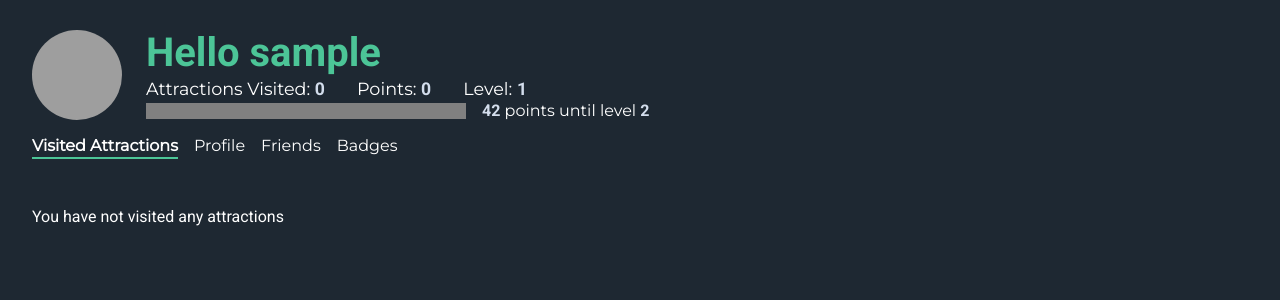
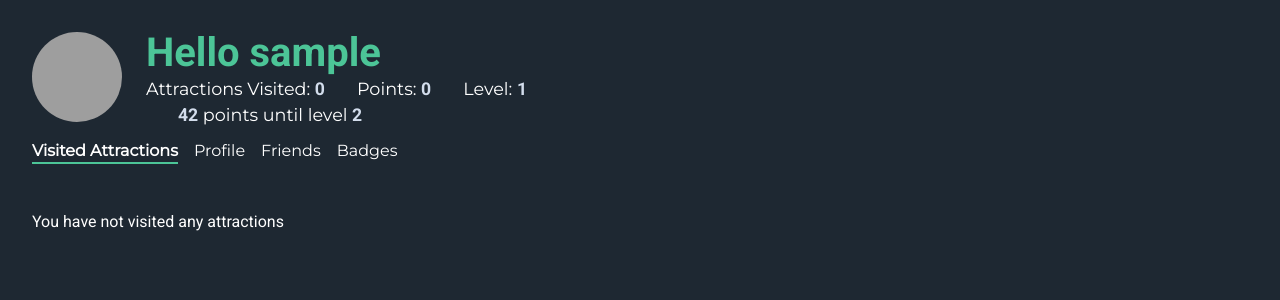
Before and after one commit to madeleinewoodbury/arctic-sprint-solutions, a Flask app: page /auth/profile in a window 1280 px wide. Shown: the part 51-351 px from the top of the page. Run offline with Flask 3, Linux system fonts and the light colour scheme; the visitor is signed in with stand-in values (Sample User, id 1); data comes from the database, SQL or seed files in the repository; data that the repository does not hold is empty; grey boxes are pictures that could not be loaded.

Commit message:
Adjust styling to maintain the look

```diff
--- a/app/auth/templates/friends.html
+++ b/app/auth/templates/friends.html
@@ -109,7 +109,7 @@
                     <th>{{ _("Username") }}</th>
                     <th class="hide-sm">{{ _("Visited Attractions") }}</th>
                     <th>{{ _("Points") }}</th>
-                    <th>{{ _("Level") }}</th>
+                    <th class="hide-sm">{{ _("Level") }}</th>
                     <th></th>
                 </tr>
             </thead>
@@ -126,7 +126,7 @@
                     </td>
                     <td class="hide-sm">{{ friend.visited|length }}</td>
                     <td>{{ friend.points }}</td>
-                    <td>{{ friend.level }}</td>
+                    <td class="hide-sm">{{ friend.level }}</td>
                     <td>
                         <form class="remove-friend-form" method="POST"
                             action="{{ url_for('auth.remove_friend', user_id=friend.user.id) }}">
--- a/app/static/css/friends.css
+++ b/app/static/css/friends.css
@@ -258,7 +258,7 @@ form.request-form {
 
 @media (min-width: 576px) {
   .scoreboard tr {
-    grid-template-columns: 2fr 1fr 1fr 1fr;
+    grid-template-columns: 2fr 1fr 1fr 1fr 1fr;
   }
 
   .scoreboard .friend-info {
@@ -272,7 +272,7 @@ form.request-form {
 
 @media (min-width: 768px) {
   .scoreboard tr {
-    grid-template-columns: 2fr 1fr 1fr 1fr;
+    grid-template-columns: 2fr 1fr 1fr 1fr 1fr;
   }
 }
 
--- a/app/static/css/profile.css
+++ b/app/static/css/profile.css
@@ -15,45 +15,6 @@
   gap: 1rem;
   color: var(--white);
 }
-
-
-.progress-container {
-  display: flex;
-  align-items: center;
-}
-
-.progress-container .progress-label {
-  position: static;
-  left: auto;
-  top: auto;
-  transform: none;
-  background-color: transparent;
-  padding: 0;
-  gap: .25rem;
-  font-size: 1rem;
-  font-family: var(--secondary-font);
-  margin-right: 1rem;
-}
-
-.progress-container .progress-text {
-  gap: .25rem;
-  font-size: 1rem;
-  font-family: var(--secondary-font);
-  margin-left: 1rem;
-}
-
-.progress-container .progress-text strong {
-  font-family: var(--main-font);
-  color: var(--bg-light);
-}
-
-.progress-bar {
-  width: 20rem;
-  height: 1rem;
-  background-color: #f0f0f0; /* Background color */
-  border-radius: 10px;
-}
-
 
 .profile .top .gravatar-img {
   width: 75px;
@@ -87,6 +48,44 @@
 
 .profile .top .title p.lead {
   font-size: 1.2rem;
+}
+
+.profile .top .title .progress-container {
+  display: flex;
+  flex-direction: column;
+  gap: .25rem;
+  margin-top: .20rem;
+  font-size: 1rem;
+  font-family: var(--secondary-font);
+}
+
+.profile .top .title .progress-container span strong  {
+  font-family: var(--main-font);
+  color: var(--bg-light);
+}
+
+.profile .top .title .progress-container .progress-bar  {
+  --color: var(--primary);  /* the progress color */
+  --background: white; /* the background color */
+
+  -webkit-appearance: none;
+  -moz-appearance: none;
+  appearance: none;
+  border: none;
+  width: fit-content;
+  height: 1.2rem;
+  border-radius: 10em;
+  margin-top: .10rem;
+  background: var(--background);
+}
+.progress-bar::-webkit-progress-bar {
+  background: var(--background);
+}
+.progress-bar::-webkit-progress-value {
+  background: var(--color);
+}
+.progress-bar::-moz-progress-bar {
+  background: var(--color);
 }
 
 .profile .content {
@@ -304,6 +303,12 @@
     font-size: 1.1rem;
   }
 
+  .profile .top .title .progress-container {
+    flex-direction: row;
+    gap: 2rem;
+    font-size: 1.1rem;
+  }
+
   .profile .attraction-card .points {
     position: absolute;
     top: .5rem;
@@ -336,7 +341,6 @@
     font-size: 1.3rem;
   }
 
-
   .profile .content-info {
     flex-direction: row;
   }
```
